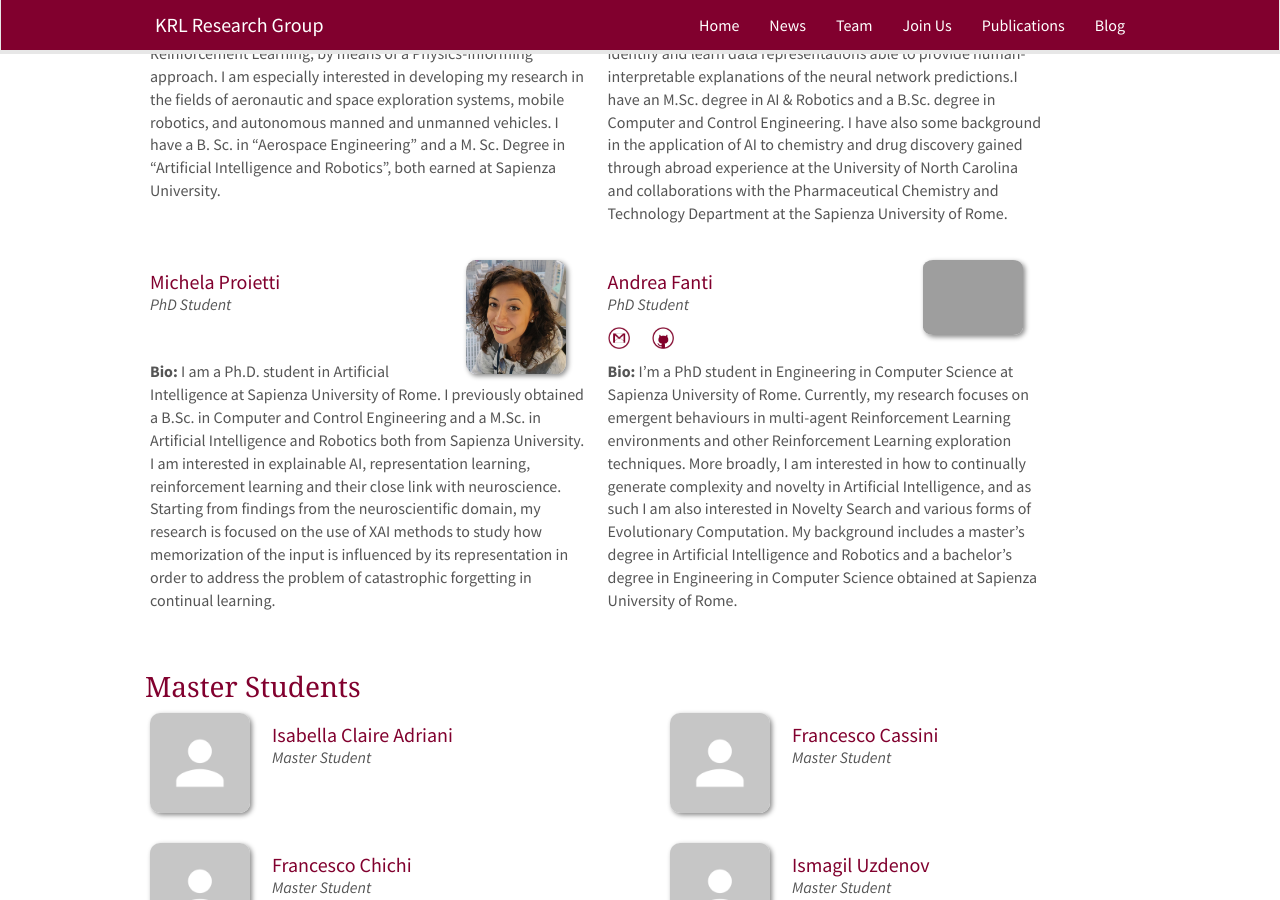
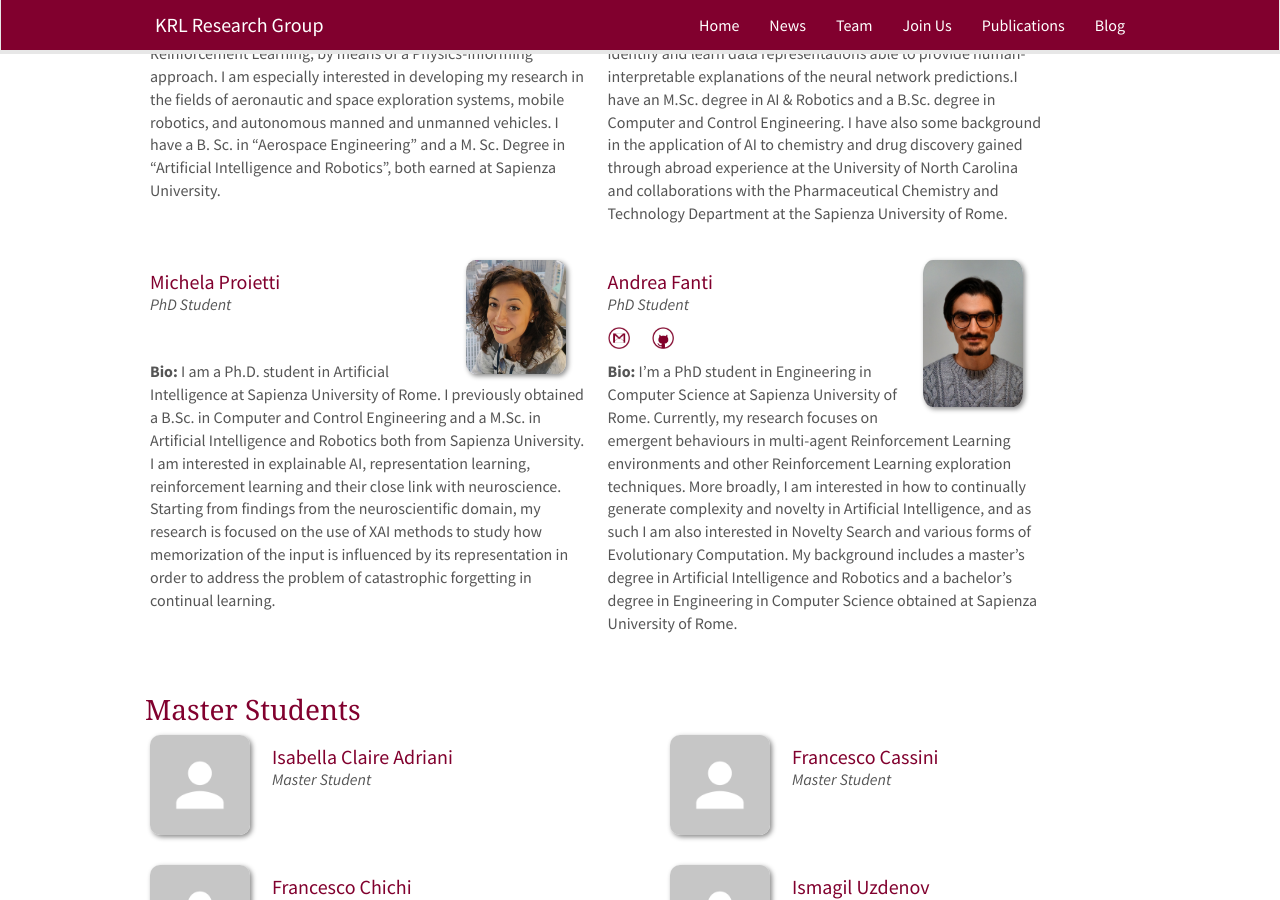
Before and after one commit to KRLGroup/krlgroup.github.io, a Jekyll site: the page built from _pages/team.md, in a window 1280 px wide and 900 px high, scrolled down 1183 px. Built offline with Jekyll 4.4.1, drawn with Linux system fonts in a browser that asks for light colours; nearby versions of some CDN libraries.

Commit message:
corrected name image Fanti

```diff
--- a/_data/phd.yml
+++ b/_data/phd.yml
@@ -49,7 +49,7 @@
   email:
 
 - name: Andrea Fanti
-  photo: fanti.jpg
+  photo: fanti.jpeg
   info: PhD Student
   bio: I'm a PhD student in Engineering in Computer Science at Sapienza University of Rome. Currently, my research focuses on emergent behaviours in multi-agent Reinforcement Learning environments and other Reinforcement Learning exploration techniques. More broadly, I am interested in how to continually generate complexity and novelty in Artificial Intelligence, and as such I am also interested in Novelty Search and various forms of Evolutionary Computation. My background includes a master's degree in Artificial Intelligence and Robotics and a bachelor's degree in Engineering in Computer Science obtained at Sapienza University of Rome.
   webpage:
```
